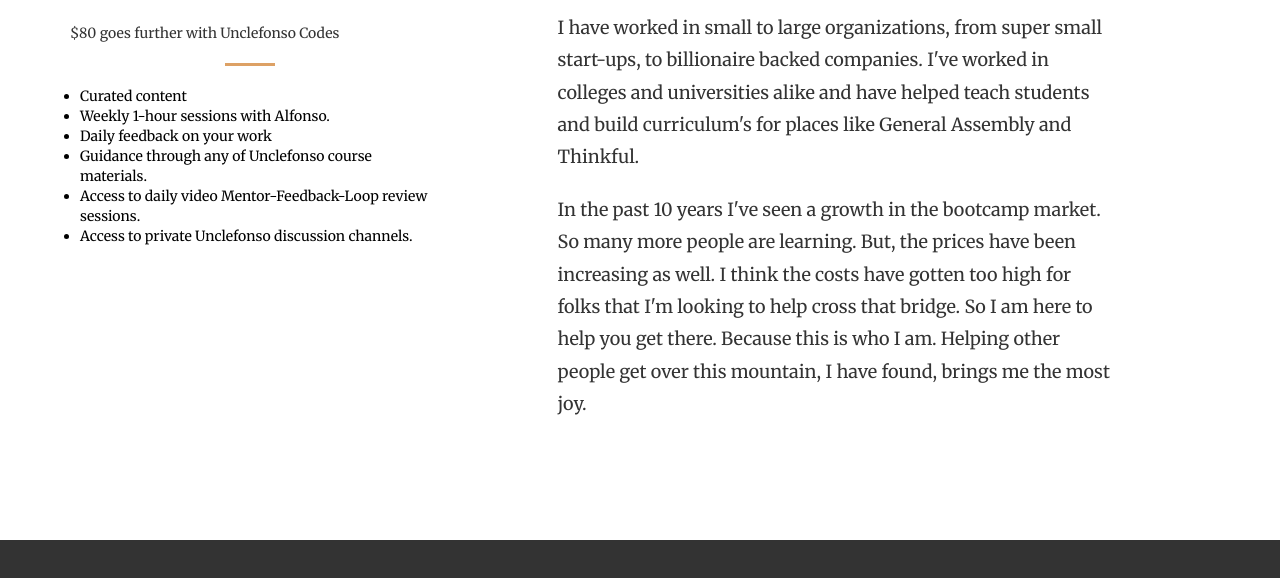
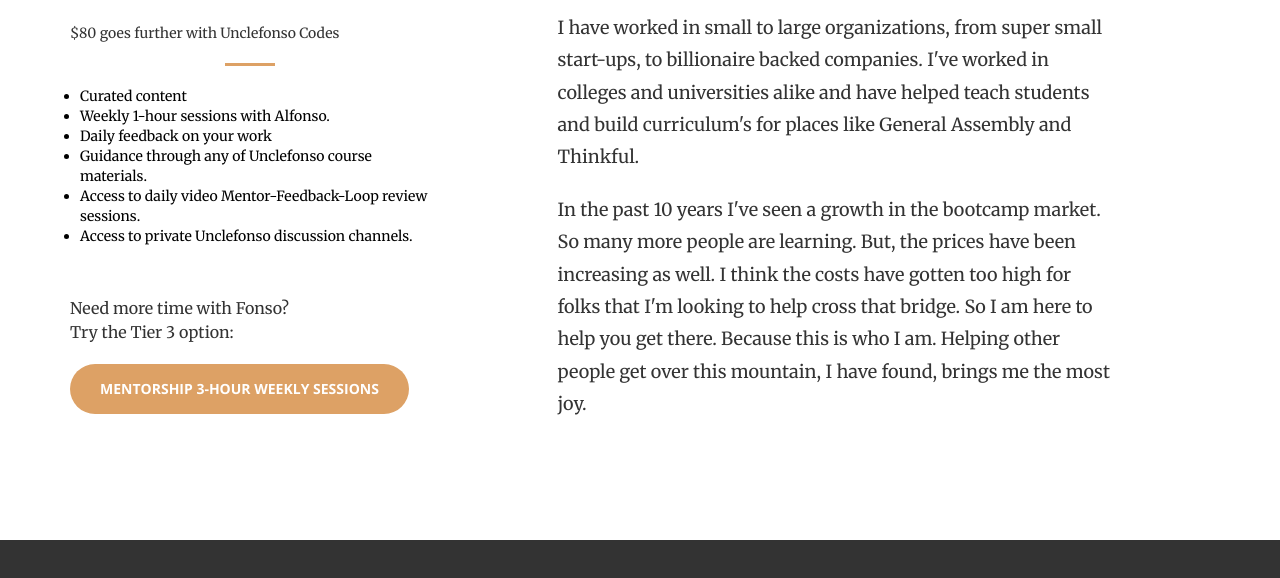
Before and after one commit to thefonso/new_thefonso, a website: page mentorship.html in a window 1280 px wide. Shown: the part 993-1571 px from the top of the page. Drawn offline with nearby package versions, Linux system fonts and the light colour scheme.

Commit message:
wip added second tier link

```diff
--- a/mentorship.html
+++ b/mentorship.html
@@ -126,6 +126,11 @@
                     <li>Access to private Unclefonso discussion channels.</li>
                 </ul>
 
+                <br><br>
+                <p>Need more time with Fonso? <br> Try the Tier 3 option:</p>
+                <a href="https://buy.stripe.com/bIY5oc3QKg0jbF63cd" target="_blank" class="btn btn-primary btn-xl page-scroll">
+                    Mentorship 3-hour weekly sessions
+                </a><br><br>
 
             </div>
             <div class="col-lg-6 col-lg-offset-1 mentorship-text">
```
